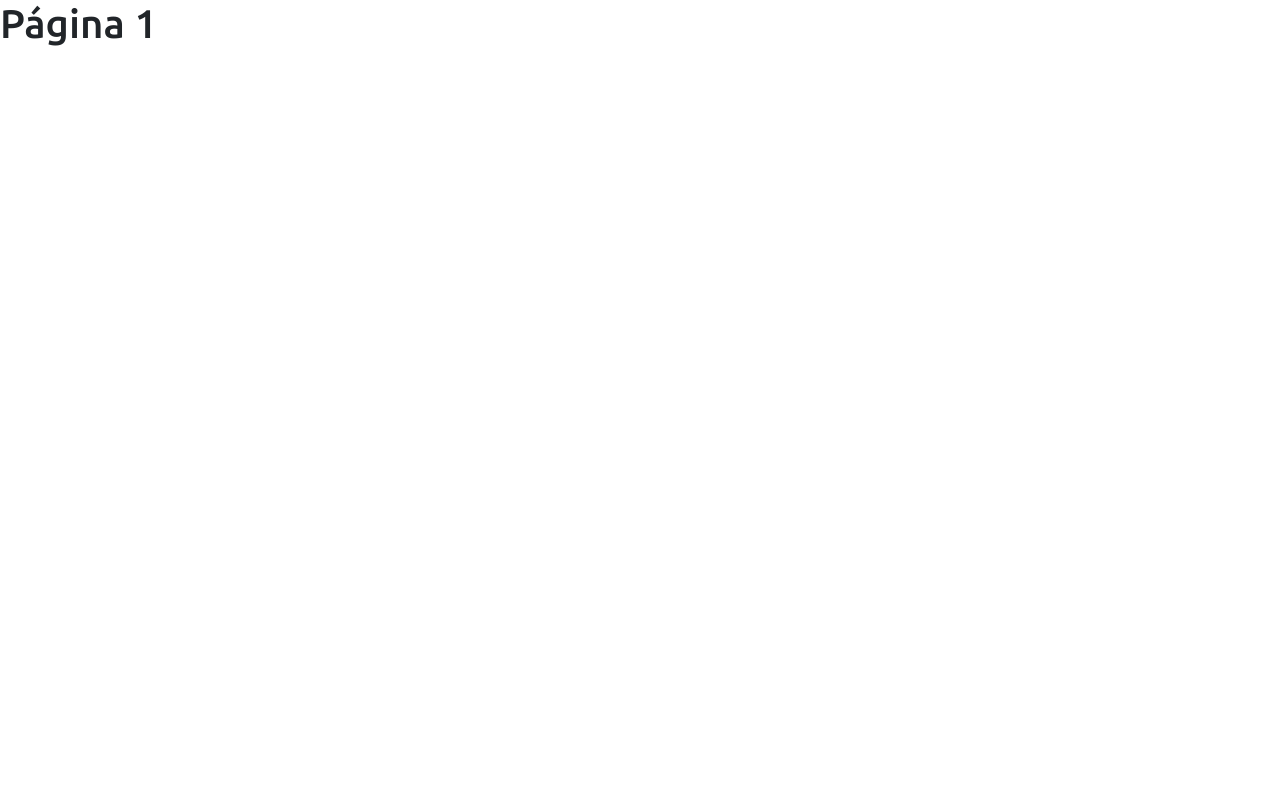
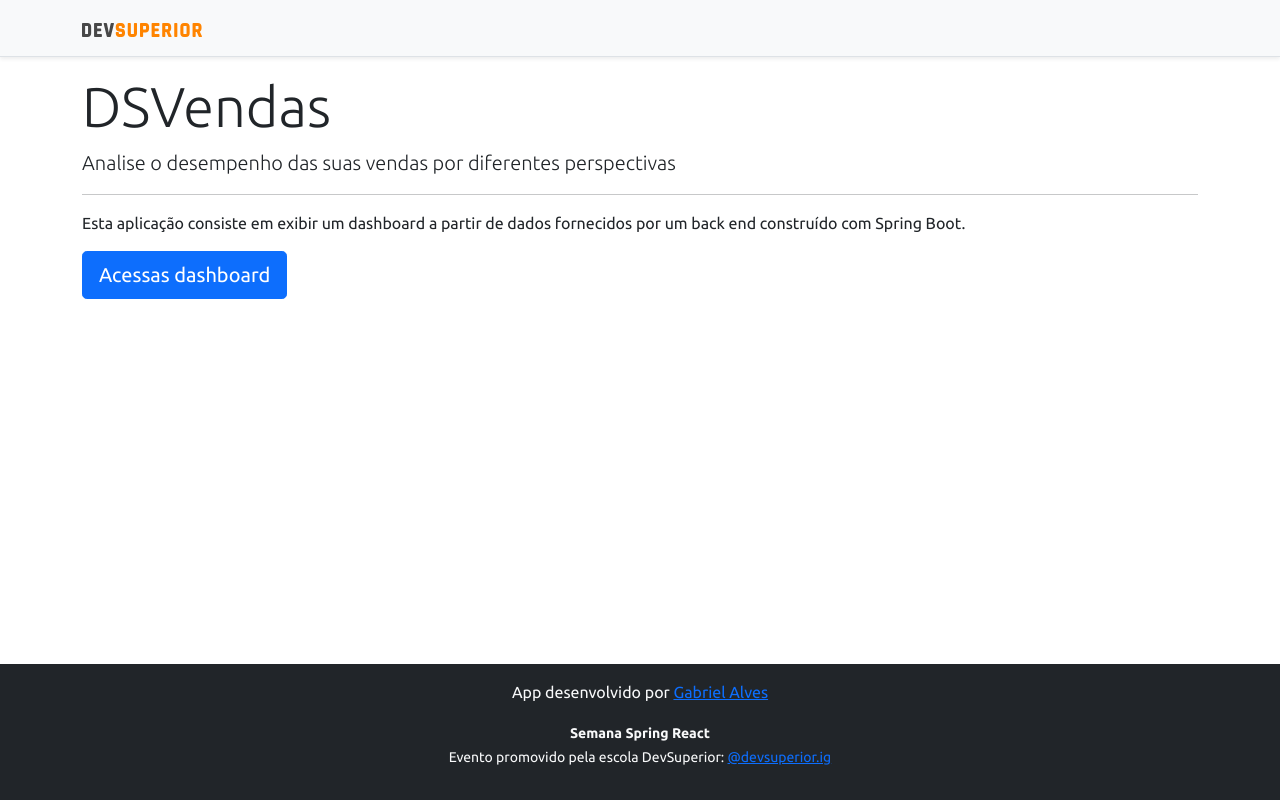
Before and after one commit to BielEduAlves/projeto-sds3, a React (Create React App) app in the folder frontend/: page / in a window 1280 px wide. Built offline with nearby package versions, Linux system fonts and the light colour scheme.

Commit message:
Home, navigation

```diff
--- a/frontend/src/components/NavBar/index.tsx
+++ b/frontend/src/components/NavBar/index.tsx
@@ -1,10 +1,14 @@
 import ImgDsDark from 'assets/img/ds-dark.svg'
+import { Link } from 'react-router-dom';
+
 const NavBar = () => {
   return (
     <div className="d-flex flex-column flex-md-row align-items-center p-3 px-md-4 mb-3 bg-light border-bottom shadow-sm">
       <div className="container">
         <nav className="my-2 my-md-0 mr-md-3">
-          <img src={ImgDsDark} alt="DevSuperior" width="120" />
+          <Link to="/">
+            <img src={ImgDsDark} alt="DevSuperior" width="120" />
+          </Link>
         </nav>
       </div>
     </div>
--- a/frontend/src/pages/Home/index.tsx
+++ b/frontend/src/pages/Home/index.tsx
@@ -1,10 +1,24 @@
-
+import NavBar from "components/NavBar";
+import Footer from "components/Footer"
+import { Link } from 'react-router-dom';
 
 const Home = () => {
   return (
-    <div>
-      <h1>Página 1</h1>
-    </div>
+    <>
+      <NavBar />
+      <div className="container">
+        <div className="jumbotron">
+          <h1 className="display-4">DSVendas</h1>
+          <p className="lead">Analise o desempenho das suas vendas por diferentes perspectivas</p>
+          <hr />
+          <p>Esta aplicação consiste em exibir um dashboard a partir de dados fornecidos por um back end construído com Spring Boot.</p>
+          <Link className="btn btn-primary btn-lg" to="/dashboard">
+            Acessas dashboard
+          </Link>
+        </div>
+      </div>
+      <Footer />
+    </>
   );
 }
 
```
